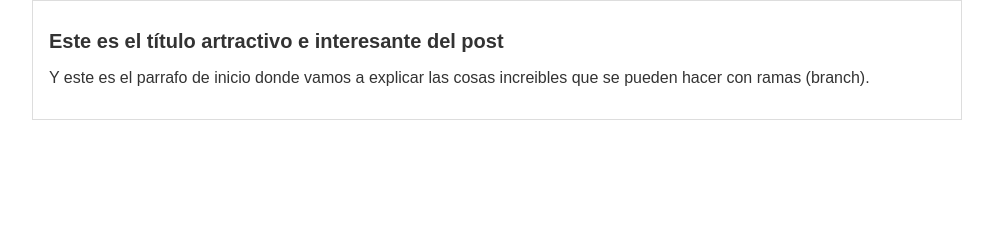
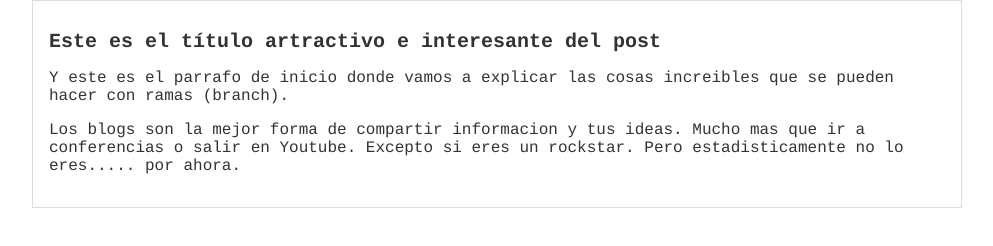
Before and after one commit to irvingsan/hyperblog, a plain HTML site: page blogpost.html in a window 1280 px wide. Shown: the whole page, without its empty margins (143-1136 px from the left). Drawn offline with Linux system fonts and the light colour scheme.

Commit message:
Agregado el contenido adicional del bloy y una mejor tipografia

```diff
--- a/blogpost.html
+++ b/blogpost.html
@@ -17,6 +17,12 @@
                 cosas increibles que se pueden
                 hacer con ramas (branch).
             </p>
+            <p>Los blogs son la mejor forma de compartir
+                informacion y tus ideas.
+                Mucho mas que ir a conferencias o salir
+                en Youtube. Excepto si eres un rockstar. Pero
+                estadisticamente no lo eres..... por ahora.
+            </p>
 
         </div>
 </body>
--- a/css/estilos.css
+++ b/css/estilos.css
@@ -1,7 +1,7 @@
 body {
     color: #333;
     text-align: center;
-    font-family: "Arial";
+    font-family: "courier";
     font-size: 16px;
     margin: 0;
     padding: 0;
```
